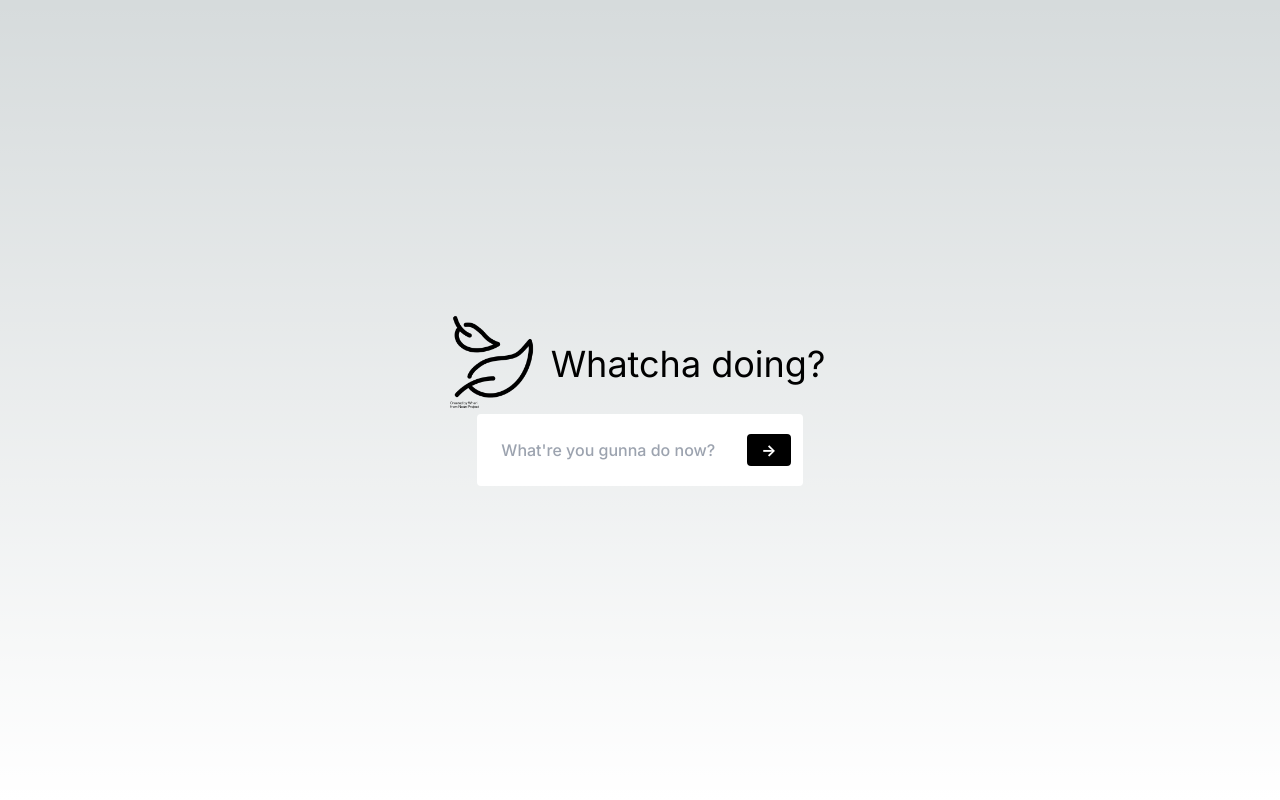
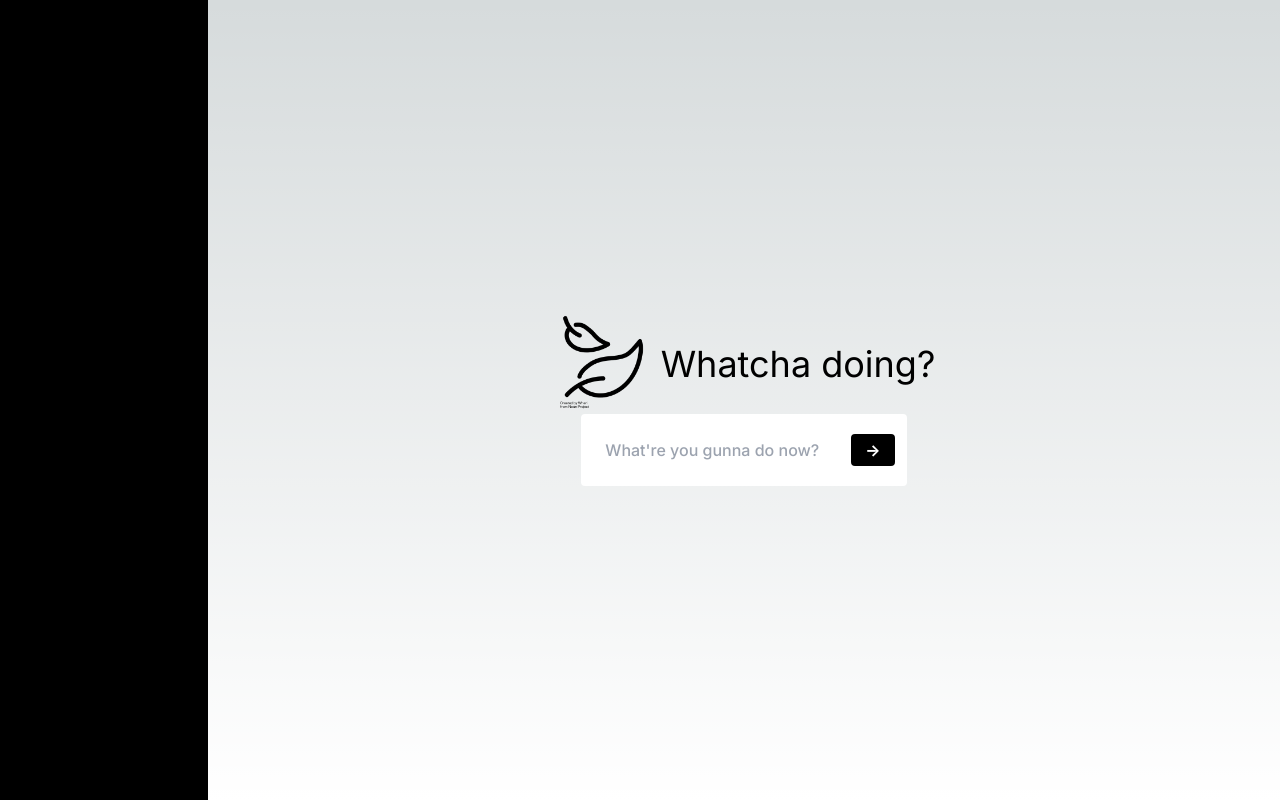
Before and after one commit to ctudel/DoSomething, a Next.js app: page / in a window 1280 px wide. Built offline with nearby package versions, Linux system fonts and the light colour scheme.

Commit message:
Drafted sidebar

```diff
--- a/app/layout.tsx
+++ b/app/layout.tsx
@@ -1,5 +1,6 @@
 import type { Metadata } from "next";
 import { Inter } from "next/font/google";
+import Sidebar from '@/app/ui/sidebar';
 import "@/app/ui/globals.css";
 
 const inter = Inter({ subsets: ["latin"] });
@@ -17,10 +18,15 @@ export default function RootLayout({
     return (
         <html lang="en">
             <body className={inter.className}>
-                <div>
-                    {/*<SideNav/>*/}
+                <div className="flex flex-col items-center gap-y-80 md:flex-row md:gap-0">
+                    <div>
+                        <Sidebar/>
+                    </div>
+
+                    <div className="w-full h-full">
+                        {children}
+                    </div>
                 </div>
-                {children}
             </body>
         </html>
     );
--- a/app/page.tsx
+++ b/app/page.tsx
@@ -3,8 +3,8 @@ import Image from 'next/image'
 
 export default function Page() {
     return (
-        <div className="w-screen h-screen flex flex-col justify-center items-center">
-            <div className="w-screen pr-3 flex flex-row justify-center items-center gap-2 text-4xl text-center">
+        <div className="flex flex-col flex-1 justify-center items-center">
+            <div className="px-3 flex flex-row flex-1 justify-center items-center gap-2 text-4xl text-center">
                 <Image
                     src="/leaves.png"
                     alt="Two Leaves"
@@ -16,9 +16,6 @@ export default function Page() {
                 <h1>Whatcha doing?</h1>
             </div>
 
-            <div className="w-screen">
-                <Textbox />
-            </div>
+            <Textbox />
         </div>
-    )
-}
+)}
--- a/app/task/page.tsx
+++ b/app/task/page.tsx
@@ -3,7 +3,7 @@ import AltTask from '@/app/ui/alt-task';
 export default function Page() {
     return (
         <>
-            <div className="p-3 flex w-screen h-screen justify-center items-center text-center">
+            <div className="p-3 flex w-full justify-center items-center text-center">
                 <AltTask/>
             </div>
         </>
--- a/app/ui/alt-task.tsx
+++ b/app/ui/alt-task.tsx
@@ -28,7 +28,7 @@ export default function AltTask() {
 
     return (
         <>
-            <h1 className="font-bold text-5xl w-5/6">{search}</h1>
+            <h1 className="text-3xl font-bold md:text-5xl w-5/6">{search}</h1>
         </>
     )
 }
--- /dev/null
+++ b/app/ui/sidebar.tsx
@@ -0,0 +1,9 @@
+import { RiQuestionAnswerLine } from "react-icons/ri";
+
+export default function Sidebar() {
+    return (
+        <div className="bg-black flex flex-col justify-center items-center w-screen h-24 md:w-52 md:h-screen dark:invert">
+            <RiQuestionAnswerLine/>
+        </div>
+    );
+}
--- a/package.json
+++ b/package.json
@@ -12,6 +12,7 @@
     "next": "14.2.5",
     "react": "^18",
     "react-dom": "^18",
+    "react-icons": "^5.3.0",
     "use-debounce": "^10.0.2"
   },
   "devDependencies": {
```
